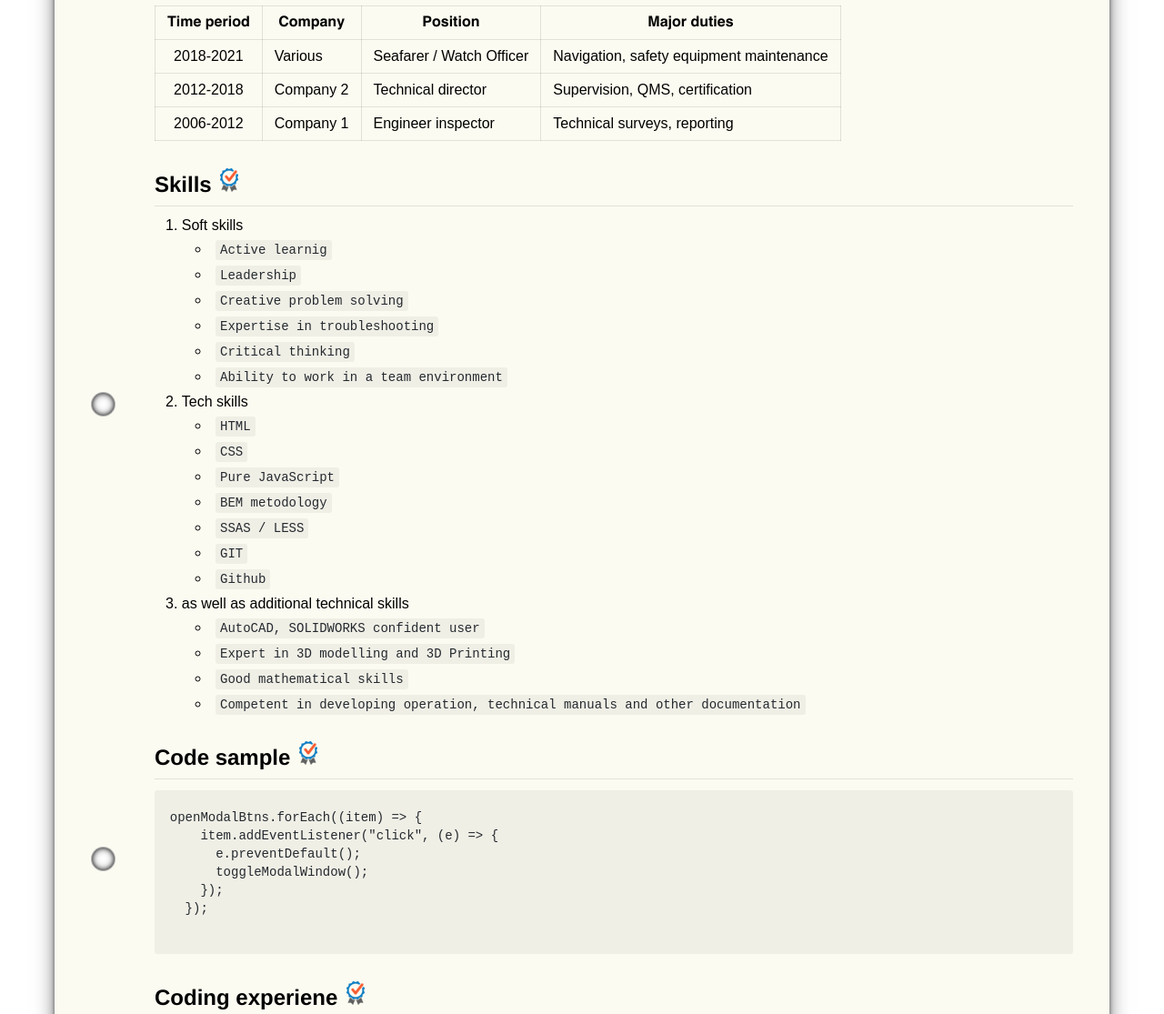
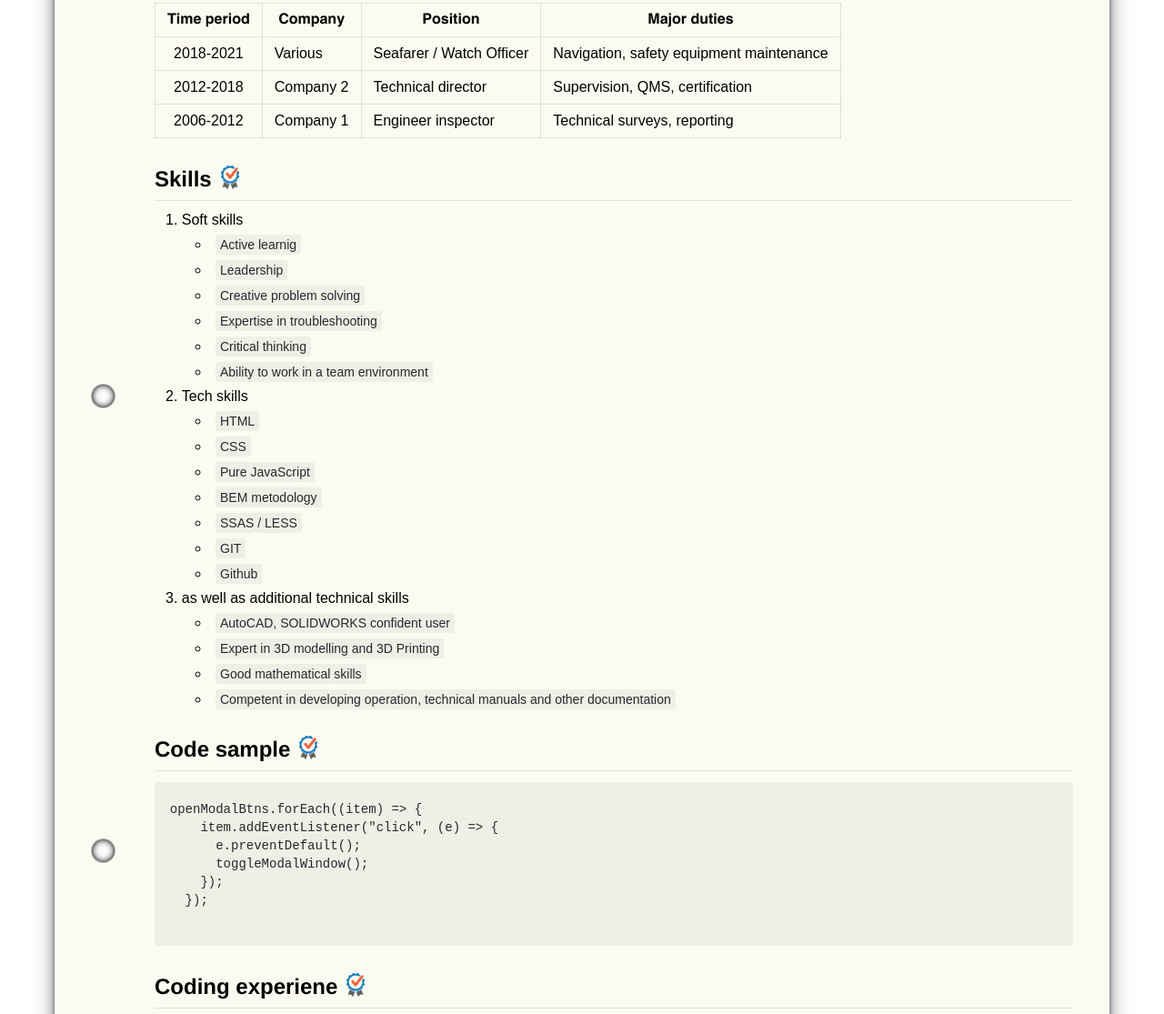
Before and after one commit to mad-pillow/rsschool-cv-Q1, a plain HTML site: page index.html in a window 1280 px wide. Shown: the part 548-1663 px from the top of the page at 91% size. Drawn offline with Linux system fonts and the light colour scheme.

Commit message:
refactor: minor edits of styles and markup

```diff
--- a/index.html
+++ b/index.html
@@ -11,18 +11,13 @@
       <!-- Header -->
       <header>
         <div class="header__name-container h1-container">
-          <h1 class="header__name">DMYTRO SYCHOV</h1>
-          <img class="header__icon checkmark-icon" src="images/check.png" alt="checkmark" />
+          <h1 class="header__name checkmark-icon">DMYTRO SYCHOV</h1>
         </div>
         <ul class="header__contacts">
-          <li class="header__contacts-item">
-            | <span class="header__contacts--italic">Odessa city, Odessa reg., Ukraine, 65123</span>
-          </li>
-          <li class="header__contacts-item">| Mob: <span class="header__contacts--italic">+380508736005</span></li>
-          <li class="header__contacts-item">
-            | Email: <span class="header__contacts--italic">dmtr.schv@gmail.com</span>
-          </li>
-          <li class="header__contacts-item">| Telegram: <span class="header__contacts--italic">@Mad_Pillow</span> |</li>
+          <li class="header__contacts-item">| <em>Odessa city, Odessa reg., Ukraine, 65123</em></li>
+          <li class="header__contacts-item">| Mob: <em>+380508736005</em></li>
+          <li class="header__contacts-item">| Email: <em>dmtr.schv@gmail.com</em></li>
+          <li class="header__contacts-item">| Telegram: <em>@Mad_Pillow</em> |</li>
         </ul>
       </header>
       <!-- / Header -->
@@ -32,8 +27,7 @@
         <!-- About me container -->
         <section class="about-me__container">
           <div class="about-me__title-container h2-container">
-            <h2 class="about-me__title h2-container__title">About me</h2>
-            <img class="about-me__icon checkmark-icon" src="images/check.png" alt="checkmark" />
+            <h2 class="about-me__title h2-container__title checkmark-icon">About me</h2>
           </div>
           <img class="about-me__avatar" src="images/avatar.jpg" alt="my photo" />
           <p class="about-me__text text">
@@ -85,54 +79,55 @@
         <!--  Skills container -->
         <section class="skills__container">
           <div class="skills__title-container h2-container">
-            <h2 class="skills__title h2-container__title">Skills</h2>
-            <img class="skills__icon checkmark-icon" src="images/check.png" alt="checkmark" />
+            <h2 class="skills__title h2-container__title checkmark-icon">Skills</h2>
           </div>
 
           <ol class="skills__list">
             <li class="skills__item">
               Soft skills
               <ul class="soft-skills__list skills__sub-list">
-                <li class="soft-skills__item skills__sub-item"><code class="code">Active learnig</code></li>
-                <li class="soft-skills__item skills__sub-item"><code class="code">Leadership</code></li>
+                <li class="soft-skills__item skills__sub-item"><span class="highlight">Active learnig</span></li>
+                <li class="soft-skills__item skills__sub-item"><span class="highlight">Leadership</span></li>
                 <li class="soft-skills__item skills__sub-item">
-                  <code class="code">Creative problem solving</code>
+                  <span class="highlight">Creative problem solving</span>
                 </li>
                 <li class="soft-skills__item skills__sub-item">
-                  <code class="code">Expertise in troubleshooting</code>
+                  <span class="highlight">Expertise in troubleshooting</span>
                 </li>
-                <li class="soft-skills__item skills__sub-item"><code class="code">Critical thinking</code></li>
+                <li class="soft-skills__item skills__sub-item"><span class="highlight">Critical thinking</span></li>
                 <li class="soft-skills__item skills__sub-item">
-                  <code class="code">Ability to work in a team environment</code>
+                  <span class="highlight">Ability to work in a team environment</span>
                 </li>
               </ul>
             </li>
             <li class="skills__item">
               Tech skills
               <ul class="tech-skills__list skills__sub-list">
-                <li class="tech-skills__item skills__sub-item"><code class="code">HTML</code></li>
-                <li class="tech-skills__item skills__sub-item"><code class="code">CSS</code></li>
-                <li class="tech-skills__item skills__sub-item"><code class="code">Pure JavaScript</code></li>
-                <li class="tech-skills__item skills__sub-item"><code class="code">BEM metodology</code></li>
-                <li class="tech-skills__item skills__sub-item"><code class="code">SSAS / LESS</code></li>
-                <li class="tech-skills__item skills__sub-item"><code class="code">GIT</code></li>
-                <li class="tech-skills__item skills__sub-item"><code class="code">Github</code></li>
+                <li class="tech-skills__item skills__sub-item"><span class="highlight">HTML</span></li>
+                <li class="tech-skills__item skills__sub-item"><span class="highlight">CSS</span></li>
+                <li class="tech-skills__item skills__sub-item"><span class="highlight">Pure JavaScript</span></li>
+                <li class="tech-skills__item skills__sub-item"><span class="highlight">BEM metodology</span></li>
+                <li class="tech-skills__item skills__sub-item"><span class="highlight">SSAS / LESS</span></li>
+                <li class="tech-skills__item skills__sub-item"><span class="highlight">GIT</span></li>
+                <li class="tech-skills__item skills__sub-item"><span class="highlight">Github</span></li>
               </ul>
             </li>
             <li class="skills__item">
               as well as additional technical skills
               <ul class="tech-skills__list skills__sub-list">
                 <li class="tech-skills__item skills__sub-item">
-                  <code class="code">AutoCAD, SOLIDWORKS confident user</code>
+                  <span class="highlight">AutoCAD, SOLIDWORKS confident user</span>
                 </li>
                 <li class="tech-skills__item skills__sub-item">
-                  <code class="code">Expert in 3D modelling and 3D Printing</code>
+                  <span class="highlight">Expert in 3D modelling and 3D Printing</span>
                 </li>
                 <li class="tech-skills__item skills__sub-item">
-                  <code class="code">Good mathematical skills</code>
+                  <span class="highlight">Good mathematical skills</span>
                 </li>
                 <li class="tech-skills__item skills__sub-item">
-                  <code class="code">Competent in developing operation, technical manuals and other documentation</code>
+                  <span class="highlight"
+                    >Competent in developing operation, technical manuals and other documentation</span
+                  >
                 </li>
               </ul>
             </li>
@@ -143,8 +138,7 @@
         <!--  Code sample container -->
         <section class="code-sample__container">
           <div class="code-sample__title-container h2-container">
-            <h2 class="code-sample__title h2-container__title">Code sample</h2>
-            <img class="code-sample__icon checkmark-icon" src="images/check.png" alt="checkmark" />
+            <h2 class="code-sample__title h2-container__title checkmark-icon">Code sample</h2>
           </div>
           <figure>
             <pre class="code-block__container">
@@ -165,8 +159,7 @@
         <!--  Coding experiene container -->
         <section class="code-sample__container">
           <div class="code-exp__title-container h2-container">
-            <h2 class="code-exp__title h2-container__title">Coding experiene</h2>
-            <img class="code-exp__icon checkmark-icon" src="images/check.png" alt="checkmark" />
+            <h2 class="code-exp__title h2-container__title checkmark-icon">Coding experiene</h2>
           </div>
           <p class="code-exp__text text">I do not have any commercial coding experience.</p>
         </section>
@@ -175,8 +168,7 @@
         <!--  Education container -->
         <section class="education__container">
           <div class="education__title-container h2-container">
-            <h2 class="education__title h2-container__title">Education</h2>
-            <img class="education__icon checkmark-icon" src="images/check.png" alt="checkmark" />
+            <h2 class="education__title h2-container__title checkmark-icon">Education</h2>
           </div>
           <p class="education__text text">
             I have not got any special programming education except short free online webinars so far. Self learning is
@@ -206,8 +198,7 @@
         <!-- English container -->
         <section class="english__container">
           <div class="english__title-container h2-container">
-            <h2 class="english__title h2-container__title">English</h2>
-            <img class="english__icon checkmark-icon" src="images/check.png" alt="checkmark" />
+            <h2 class="english__title h2-container__title checkmark-icon">English</h2>
           </div>
           <p class="english__text text">
             <strong>B1 Upper Intermediate</strong> level proved by
--- a/scss/styles.scss
+++ b/scss/styles.scss
@@ -54,7 +54,19 @@ body {
 }
 
 .checkmark-icon {
-  margin-left: 5px;
+  position: relative;
+  &::after {
+    margin-left: 10px;
+    background-image: url('../images/check.png');
+    background-size: cover;
+    background-position: center;
+    position: absolute;
+    content: '';
+    left: 100%;
+    top: 0;
+    width: 20px;
+    height: 26px;
+  }
 }
 
 .h1-container,
@@ -74,7 +86,7 @@ body {
   }
 }
 
-.code {
+.highlight {
   font-size: 14px;
   line-height: 20px;
   font-weight: 400;
@@ -158,10 +170,6 @@ hr {
 
   &__contacts-item {
     display: inline;
-  }
-
-  &__contacts--italic {
-    font-style: italic;
   }
 }
 header::before {
```
Also changed, not shown: css/styles.css.
